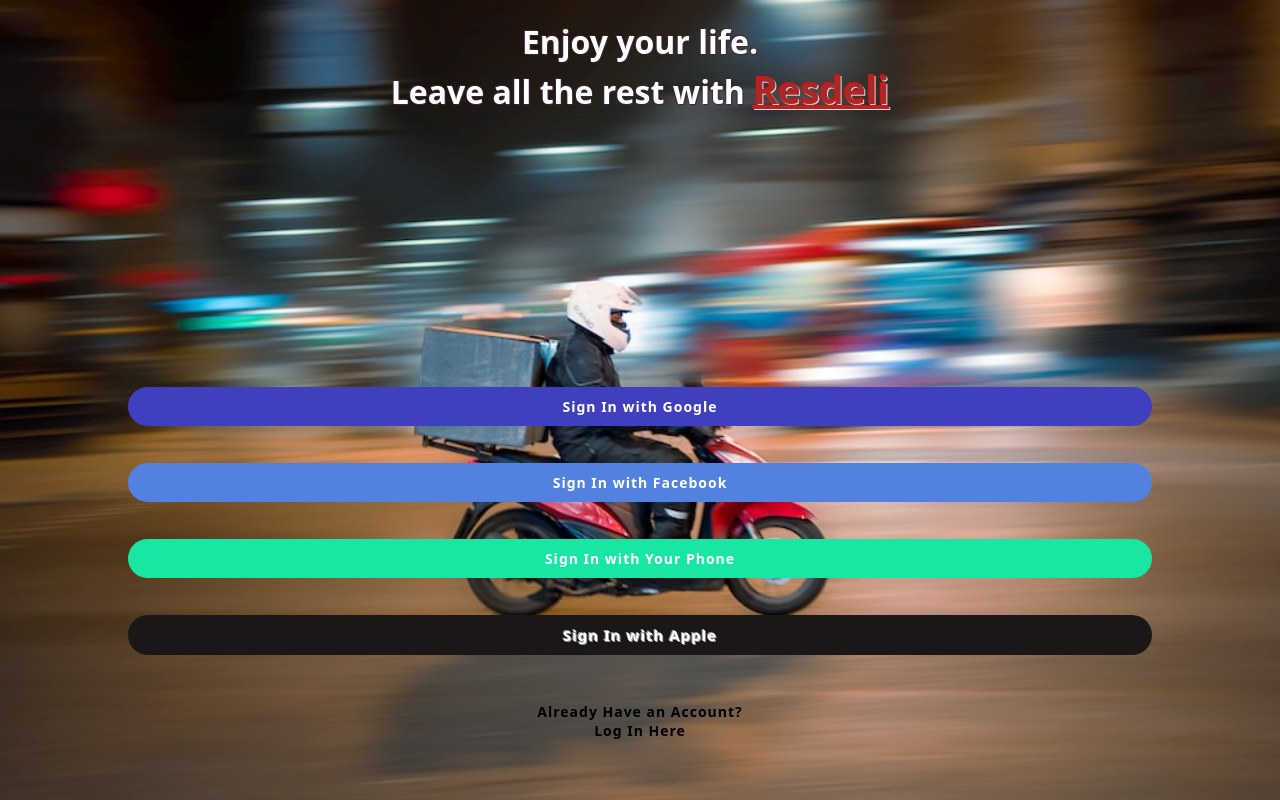
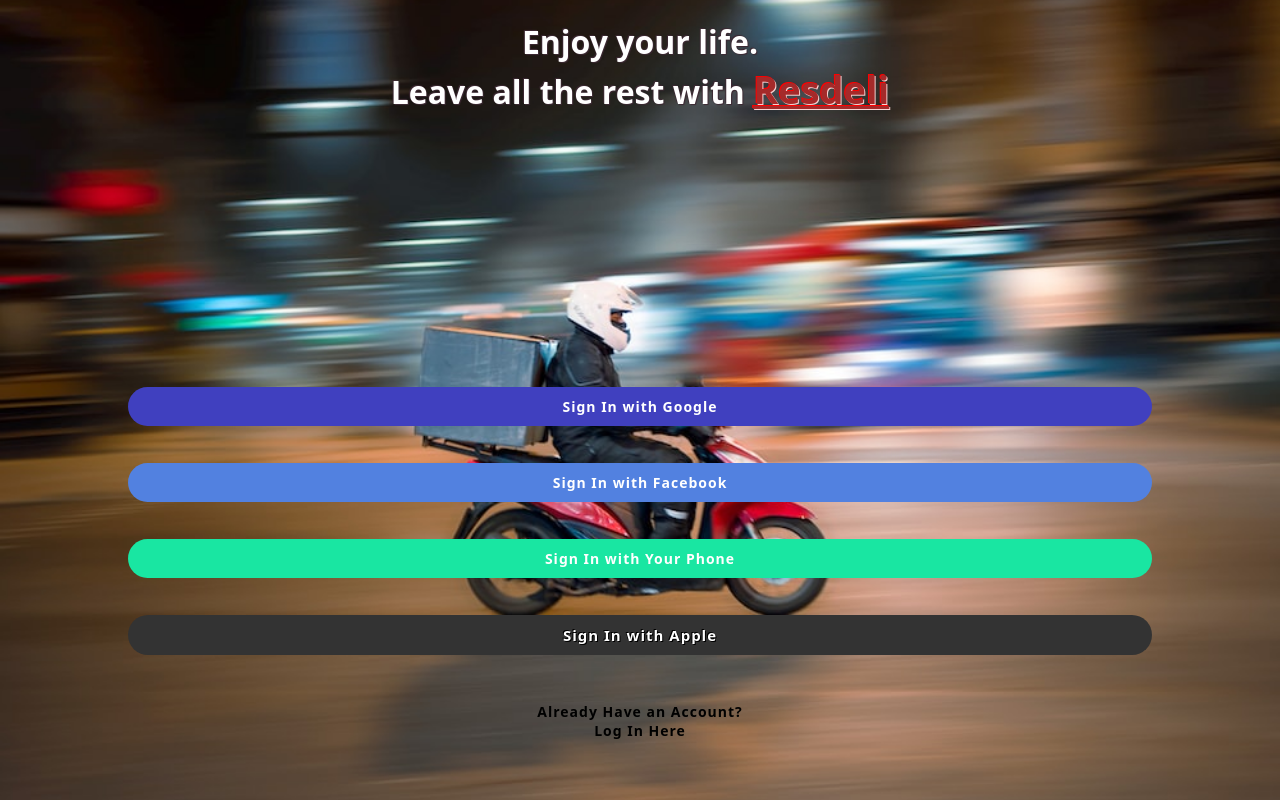
Before and after one commit to vinioliveira-dev/restaurant-delivery-app, a React (Create React App) app in the folder resdeli/: page / in a window 1280 px wide. In both pictures the pointer is over the button "Sign In with Apple". Built offline with nearby package versions, Linux system fonts and the light colour scheme.

Commit message:
change background color on button hover

```diff
--- a/resdeli/src/Components/SignIn/LoginBtn.css
+++ b/resdeli/src/Components/SignIn/LoginBtn.css
@@ -62,8 +62,8 @@
 }
 
 .apple-btn:hover {
-    background-color: hsl(0, 10%, 10%);
-    text-shadow: 1px 1px hsl(0, 0%, 60%), -1px -1px hsl(0, 0%, 60%);
+    background-color: hsl(0, 0%, 20%);
+    text-shadow: 1px 1px hsl(0, 0%, 0%), -1px -1px hsl(0, 0%, 0%);
 }
 
 .acc-btn {
```
